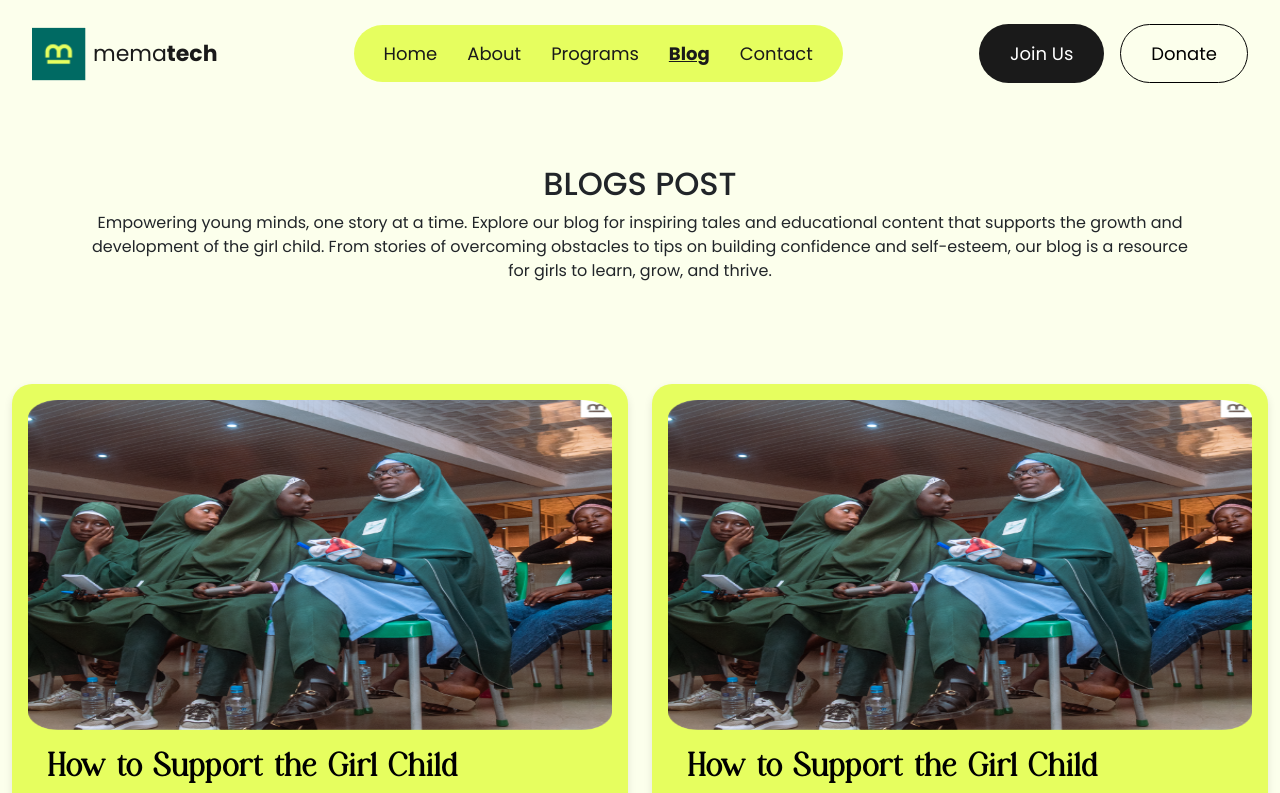
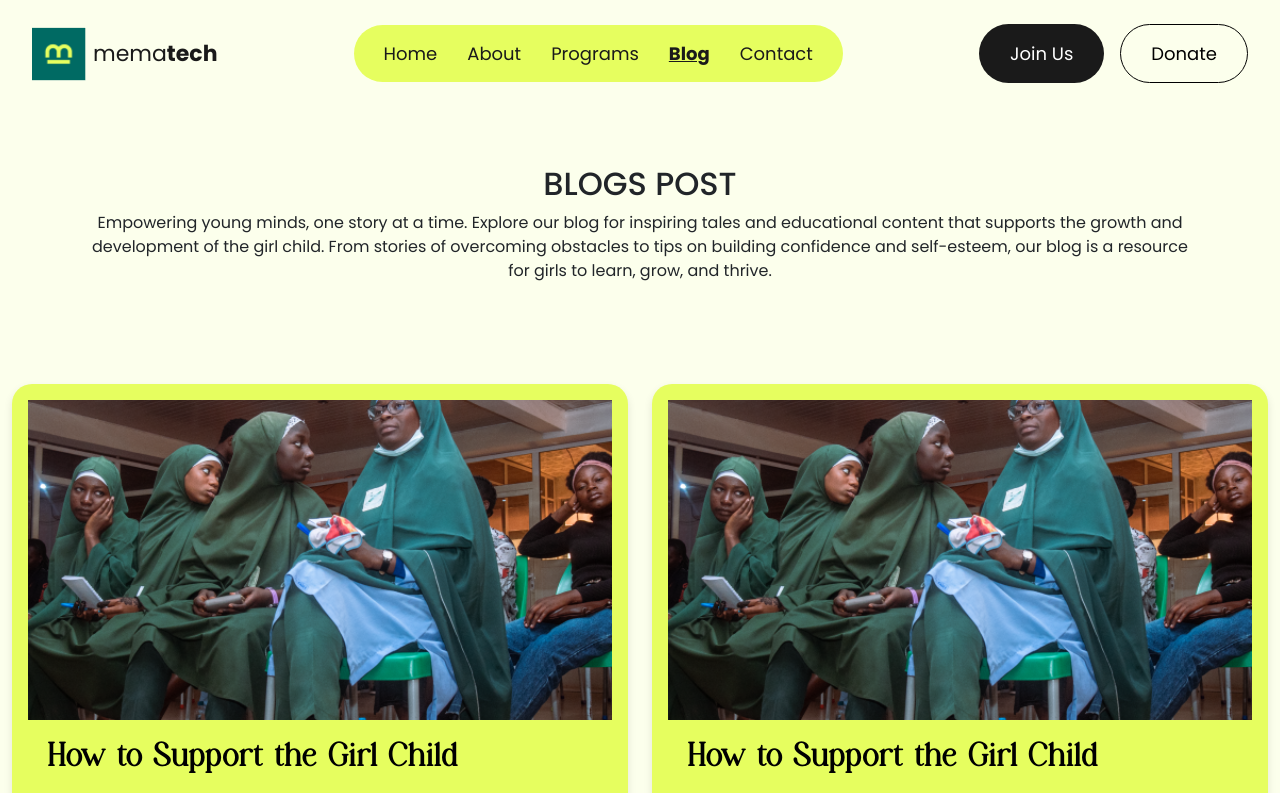
Before and after one commit to oemuraye/mema_tech, a Next.js app: page /blog in a window 1280 px wide. Shown: the top 793 px of the page. Built offline with nearby package versions, Linux system fonts and the light colour scheme.

Commit message:
code fix

```diff
--- a/components/BlogPage/BlogPost.js
+++ b/components/BlogPage/BlogPost.js
@@ -9,7 +9,7 @@ const BlogPost = ({ blogPost }) => {
                 <FontAwesomeIcon icon={faAngleLeft} /> Back
             </button>
             <div className="d-flex justify-content-center">
-                <Image src={blogPost.image} alt={blogPost.title} className="img-fluid" style={{ maxHeight: "330px" }}/>
+                <Image src={blogPost.image} alt={blogPost.title} className="img-fluid" style={{ maxHeight: "320px" }}/>
                 </div>
                 <h1 className="mt-4">{blogPost.title}</h1>
                 <p className="mt-3">{blogPost.content}</p>
--- a/components/BlogPage/styles.css
+++ b/components/BlogPage/styles.css
@@ -26,7 +26,8 @@
     transform: translateY(-5px);
 }
 .blog-card .card-img-top {
-    max-height: 330px;
+    max-height: 320px;
+    object-fit: cover;
 }
 .blog-card .card-body {
     padding: 20px;
```
